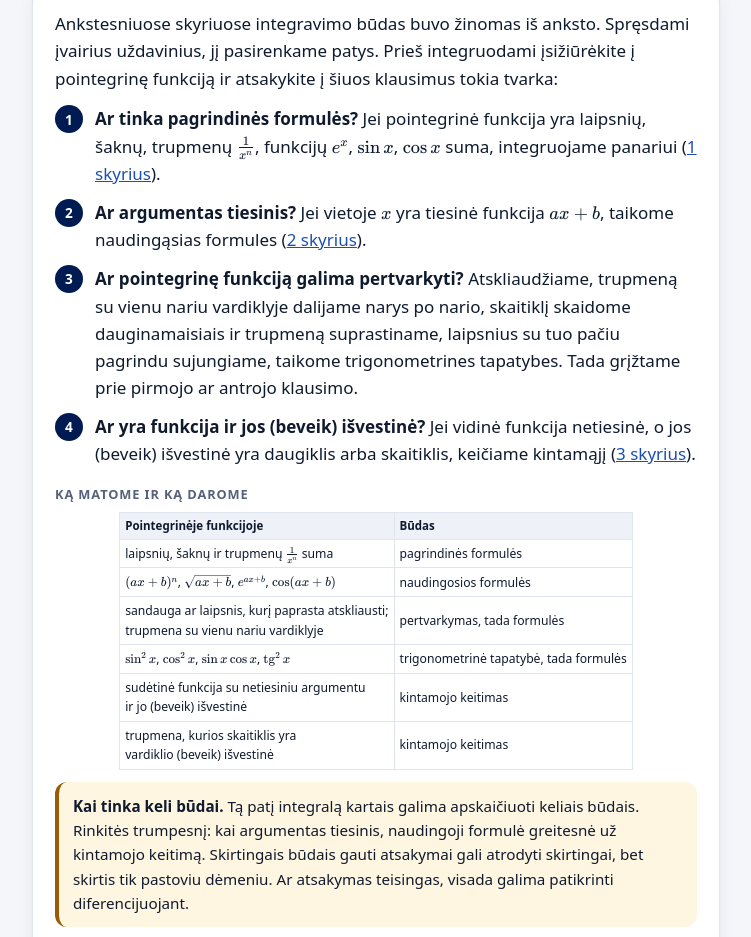
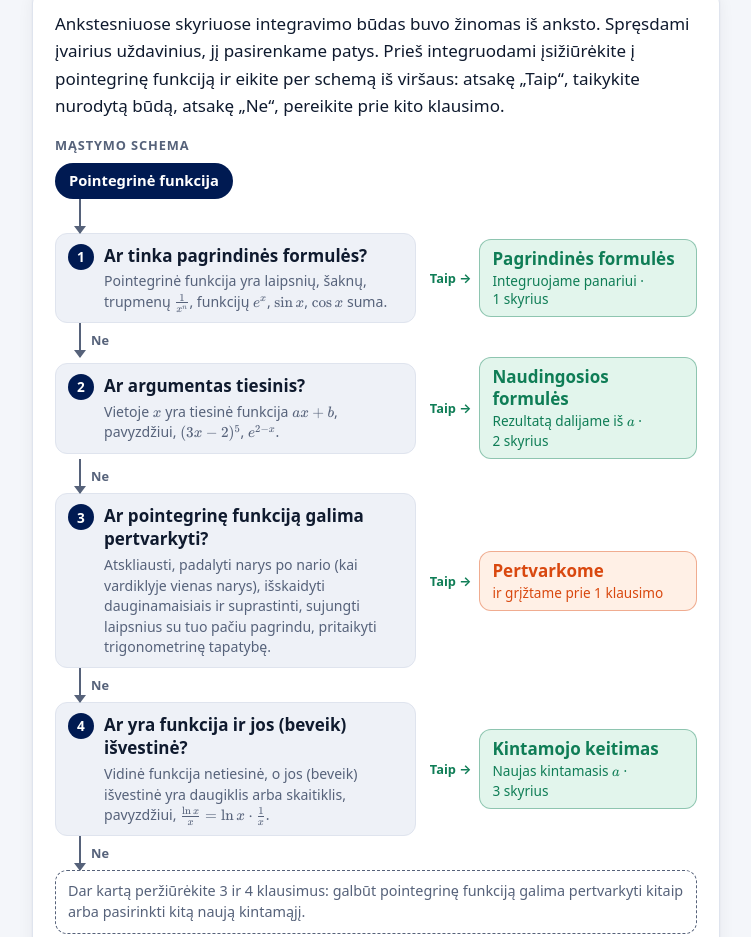
Before and after one commit to markusISM/taikomoji_matematika, a plain HTML site: page lt/tema-10-ivairus-uzdaviniai.html in a window 1280 px wide. Shown: the part 469-1406 px from the top of the page, without its empty margins (264-1015 px from the left). Drawn offline with Linux system fonts and the light colour scheme.

Commit message:
Add files via upload

```diff
--- a/assets/css/style.css
+++ b/assets/css/style.css
@@ -1157,3 +1157,30 @@ svg .ln-faint { stroke: var(--chart); stroke-width: 1.8; stroke-opacity: .4; fil
 svg .lv-faint { stroke: var(--muted); stroke-width: 1.4; stroke-opacity: .5; fill: none; }
 @media (max-width: 440px) { .vtable.cmp-tbl th, .vtable.cmp-tbl td { padding: 5px 6px; font-size: .9rem; } }
 @media (max-width: 480px) { .vtable.pts { font-size: .88rem; } .vtable.pts th, .vtable.pts td { padding: 5px 7px; } }
+
+/* Integravimo būdo pasirinkimo (mąstymo) schema – 10 tema, 4 skyrius (.dsch).
+   Plačiame ekrane: klausimas kairėje, atsakymo „Taip“ šaka dešinėje, „Ne“ rodyklė žemyn.
+   Siaurame (≤560 px): „Taip“ šaka po klausimu, kairėje tęsiasi „Ne“ linija. */
+.dsch { margin: 10px 0 14px; }
+.dsch-start { display: table; padding: 6px 14px; border-radius: 999px; background: var(--accent); color: var(--on-accent); font-weight: 700; font-size: .92rem; }
+.dsch-step { display: grid; grid-template-columns: minmax(0, 1.35fr) minmax(0, 1fr); gap: 0 14px; align-items: center; }
+.dsch-q { display: flex; gap: 10px; align-items: flex-start; padding: 10px 12px; border-radius: 12px; background: var(--surface-2); border: 1px solid var(--border); }
+.dsch-n { flex: none; width: 26px; height: 26px; border-radius: 50%; display: grid; place-items: center; background: var(--accent); color: var(--on-accent); font-weight: 700; font-size: .85rem; }
+.dsch-qt { margin: 1px 0 0; font-weight: 700; line-height: 1.35; }
+.dsch-ex { margin: 4px 0 0; font-size: .88rem; line-height: 1.45; color: var(--muted); }
+.dsch-yes { display: flex; align-items: center; gap: 8px; }
+.dsch-lab { flex: none; font-size: .8rem; font-weight: 700; color: var(--success); white-space: nowrap; }
+.dsch-lab::after { content: " →"; }
+.dsch-out { flex: 1; min-width: 0; display: block; padding: 8px 12px; border-radius: 12px; background: var(--success-soft); border: 1px solid color-mix(in srgb, var(--success) 40%, transparent); color: var(--success); text-decoration: none; }
+a.dsch-out:hover strong, a.dsch-out:focus-visible strong { text-decoration: underline; }
+.dsch-out strong { display: block; line-height: 1.3; }
+.dsch-out .dsch-sub { display: block; margin-top: 2px; font-size: .85rem; line-height: 1.35; }
+.dsch-out.loop { background: var(--exam-soft); border-color: color-mix(in srgb, var(--exam) 40%, transparent); color: var(--exam); }
+.dsch-no { display: grid; grid-template-columns: minmax(0, 1.35fr) minmax(0, 1fr); gap: 0 14px; }
+.dsch-no > span { position: relative; justify-self: start; display: flex; align-items: center; height: 34px; margin-left: 24px; padding-left: 10px; border-left: 2px solid var(--muted); font-size: .8rem; font-weight: 700; color: var(--muted); }
+.dsch-no > span::after { content: ""; position: absolute; left: -7px; bottom: -1px; border-left: 6px solid transparent; border-right: 6px solid transparent; border-top: 8px solid var(--muted); }
+.dsch-end { padding: 10px 12px; border-radius: 12px; border: 1px dashed var(--muted); color: var(--muted); font-size: .9rem; line-height: 1.45; }
+@media (max-width: 560px) {
+  .dsch-step, .dsch-no { grid-template-columns: minmax(0, 1fr); }
+  .dsch-yes { margin-left: 24px; padding: 8px 0 0 10px; border-left: 2px solid var(--muted); }
+}
--- a/lt/tema-10-ivairus-uzdaviniai.html
+++ b/lt/tema-10-ivairus-uzdaviniai.html
@@ -21,7 +21,7 @@
   <nav id="crumbs" class="crumbs"></nav>
 
   <header class="page-head">
-    <span class="eyebrow">10 tema · Integralų skaičiavimas · 4 skyrius</span>
+    <span class="eyebrow">10 tema · Integralų skaičiavimas · <span class="nw">4 skyrius</span></span>
     <h1>Įvairūs integravimo uždaviniai</h1>
     <p class="lead">Šiame skyriuje integravimo būdą reikia pasirinkti patiems: pagrindinės ar naudingosios formulės, pointegrinės funkcijos pertvarkymas ar kintamojo keitimas. Pavyzdžiai pateikti įvairia tvarka. Prieš atskleisdami sprendimą, pabandykite patys nuspręsti, kurį būdą taikytumėte.</p>
     <ul class="jump">
@@ -35,13 +35,39 @@
   <section class="section" id="budas" aria-labelledby="h-choice">
     <h2 id="h-choice">Kaip pasirinkti integravimo būdą</h2>
     <article class="card">
-      <p>Ankstesniuose skyriuose integravimo būdas buvo žinomas iš anksto. Spręsdami įvairius uždavinius, jį pasirenkame patys. Prieš integruodami įsižiūrėkite į pointegrinę funkciją ir atsakykite į šiuos klausimus tokia tvarka:</p>
-      <ol class="steps-list">
-        <li><strong>Ar tinka pagrindinės formulės?</strong> Jei pointegrinė funkcija yra laipsnių, šaknų, trupmenų \(\frac{1}{x^n}\), funkcijų \(e^x\), \(\sin x\), \(\cos x\) suma, integruojame panariui (<a href="tema-10-pagrindines-formules.html">1 skyrius</a>).</li>
-        <li><strong>Ar argumentas tiesinis?</strong> Jei vietoje \(x\) yra tiesinė funkcija \(ax + b\), taikome naudingąsias formules (<a href="tema-10-naudingosios-formules.html">2 skyrius</a>).</li>
-        <li><strong>Ar pointegrinę funkciją galima pertvarkyti?</strong> Atskliaudžiame, trupmeną su vienu nariu vardiklyje dalijame narys po nario, skaitiklį skaidome dauginamaisiais ir trupmeną suprastiname, laipsnius su tuo pačiu pagrindu sujungiame, taikome trigonometrines tapatybes. Tada grįžtame prie pirmojo ar antrojo klausimo.</li>
-        <li><strong>Ar yra funkcija ir jos (beveik) išvestinė?</strong> Jei vidinė funkcija netiesinė, o jos (beveik) išvestinė yra daugiklis arba skaitiklis, keičiame kintamąjį (<a href="tema-10-kintamojo-keitimas.html">3 skyrius</a>).</li>
-      </ol>
+      <p>Ankstesniuose skyriuose integravimo būdas buvo žinomas iš anksto. Spręsdami įvairius uždavinius, jį pasirenkame patys. Prieš integruodami įsižiūrėkite į pointegrinę funkciją ir eikite per schemą iš viršaus: atsakę „Taip“, taikykite nurodytą būdą, atsakę „Ne“, pereikite prie kito klausimo.</p>
+
+      <h3 class="subhead" style="margin-top:18px">Mąstymo schema</h3>
+      <div class="dsch" role="group" aria-label="Integravimo būdo pasirinkimo schema">
+        <div class="dsch-start">Pointegrinė funkcija</div>
+        <div class="dsch-no" aria-hidden="true"><span></span></div>
+
+        <div class="dsch-step">
+          <div class="dsch-q"><span class="dsch-n">1</span><div><p class="dsch-qt">Ar tinka pagrindinės formulės?</p><p class="dsch-ex">Pointegrinė funkcija yra laipsnių, šaknų, trupmenų \(\frac{1}{x^n}\), funkcijų \(e^x\), \(\sin x\), \(\cos x\) suma.</p></div></div>
+          <div class="dsch-yes"><span class="dsch-lab">Taip</span><a class="dsch-out" href="tema-10-pagrindines-formules.html"><strong>Pagrindinės formulės</strong><span class="dsch-sub">Integruojame panariui · <span class="nw">1 skyrius</span></span></a></div>
+        </div>
+        <div class="dsch-no"><span>Ne</span></div>
+
+        <div class="dsch-step">
+          <div class="dsch-q"><span class="dsch-n">2</span><div><p class="dsch-qt">Ar argumentas tiesinis?</p><p class="dsch-ex">Vietoje \(x\) yra tiesinė funkcija \(ax + b\), pavyzdžiui, \((3x - 2)^5\), \(e^{2 - x}\).</p></div></div>
+          <div class="dsch-yes"><span class="dsch-lab">Taip</span><a class="dsch-out" href="tema-10-naudingosios-formules.html"><strong>Naudingosios formulės</strong><span class="dsch-sub">Rezultatą dalijame iš \(a\) · <span class="nw">2 skyrius</span></span></a></div>
+        </div>
+        <div class="dsch-no"><span>Ne</span></div>
+
+        <div class="dsch-step">
+          <div class="dsch-q"><span class="dsch-n">3</span><div><p class="dsch-qt">Ar pointegrinę funkciją galima pertvarkyti?</p><p class="dsch-ex">Atskliausti, padalyti narys po nario (kai vardiklyje vienas narys), išskaidyti dauginamaisiais ir suprastinti, sujungti laipsnius su tuo pačiu pagrindu, pritaikyti trigonometrinę tapatybę.</p></div></div>
+          <div class="dsch-yes"><span class="dsch-lab">Taip</span><div class="dsch-out loop"><strong>Pertvarkome</strong><span class="dsch-sub">ir grįžtame prie 1 klausimo</span></div></div>
+        </div>
+        <div class="dsch-no"><span>Ne</span></div>
+
+        <div class="dsch-step">
+          <div class="dsch-q"><span class="dsch-n">4</span><div><p class="dsch-qt">Ar yra funkcija ir jos (beveik) išvestinė?</p><p class="dsch-ex">Vidinė funkcija netiesinė, o jos (beveik) išvestinė yra daugiklis arba skaitiklis, pavyzdžiui, \(\frac{\ln x}{x} = \ln x\cdot\frac{1}{x}\).</p></div></div>
+          <div class="dsch-yes"><span class="dsch-lab">Taip</span><a class="dsch-out" href="tema-10-kintamojo-keitimas.html"><strong>Kintamojo keitimas</strong><span class="dsch-sub">Naujas kintamasis \(a\) · <span class="nw">3 skyrius</span></span></a></div>
+        </div>
+        <div class="dsch-no"><span>Ne</span></div>
+
+        <div class="dsch-end">Dar kartą peržiūrėkite 3 ir 4 klausimus: galbūt pointegrinę funkciją galima pertvarkyti kitaip arba pasirinkti kitą naują kintamąjį.</div>
+      </div>
 
       <h3 class="subhead" style="margin-top:18px">Ką matome ir ką darome</h3>
       <div class="tbl-wrap">
```
